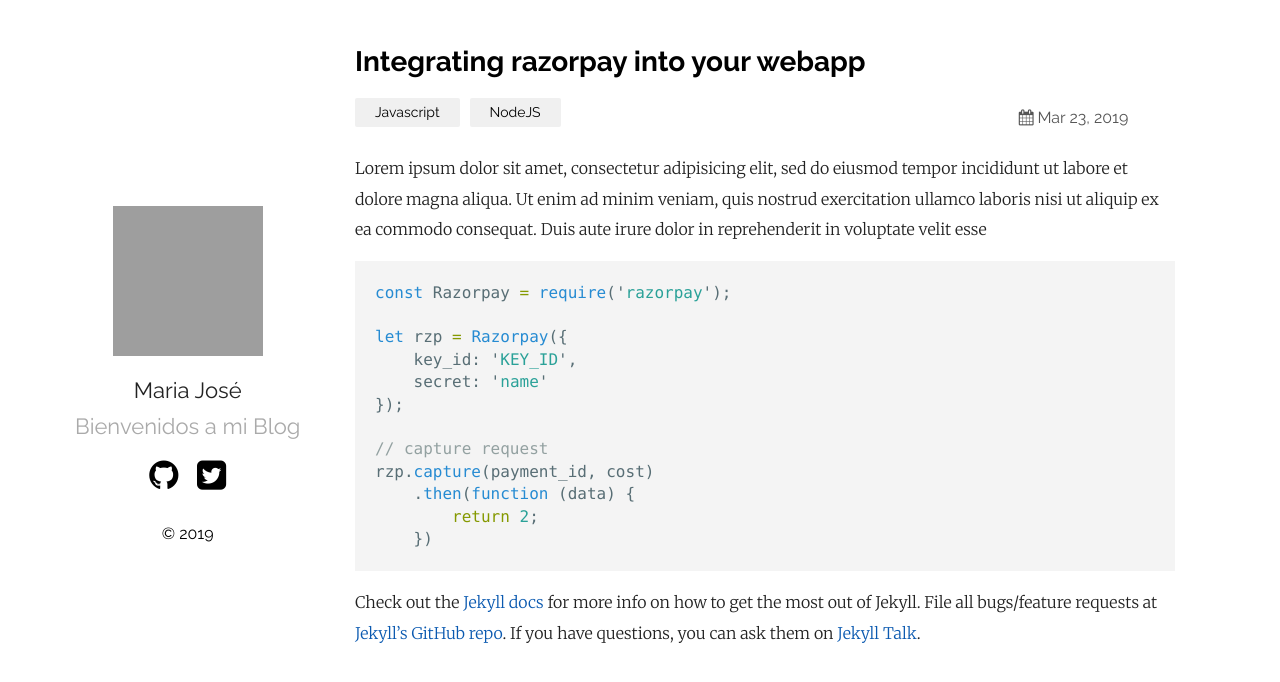
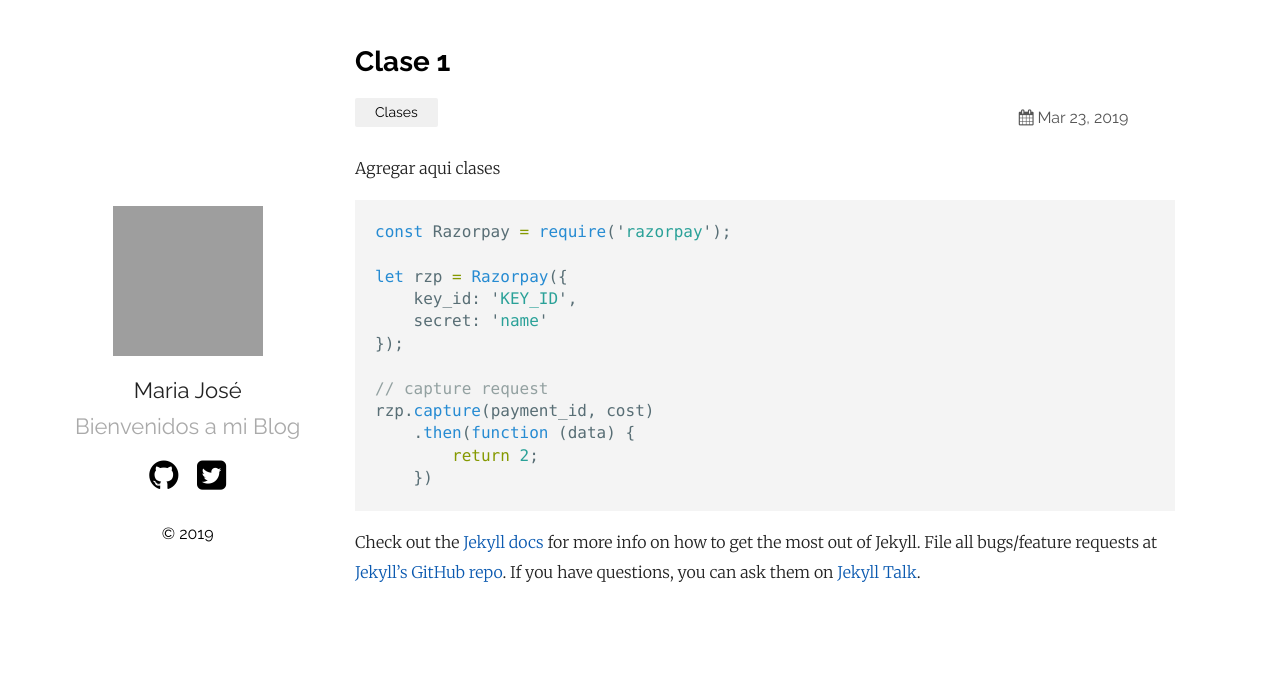
Before and after one commit to majozual104/blog, a Jekyll site: the page built from _posts/2019-03-23-welcome-to-jekyll.markdown, in a window 1280 px wide. Shown: the top 682 px of the page. Built offline with Jekyll 4.4.1, drawn with Linux system fonts in a browser that asks for light colours; grey boxes are pictures that could not be loaded.

Commit message:
Update 2019-03-23-welcome-to-jekyll.markdown

````diff
--- a/_posts/2019-03-23-welcome-to-jekyll.markdown
+++ b/_posts/2019-03-23-welcome-to-jekyll.markdown
@@ -1,10 +1,10 @@
 ---
 layout: post
-title:  "Integrating razorpay into your webapp"
+title:  "Clase 1"
 date:   2019-03-23 21:03:36 +0530
-categories: Javascript NodeJS
+categories: Clases
 ---
-Lorem ipsum dolor sit amet, consectetur adipisicing elit, sed do eiusmod tempor incididunt ut labore et dolore magna aliqua. Ut enim ad minim veniam, quis nostrud exercitation ullamco laboris nisi ut aliquip ex ea commodo consequat. Duis aute irure dolor in reprehenderit in voluptate velit esse
+Agregar aqui clases
 
 ```javascript
 const Razorpay = require('razorpay');
````
